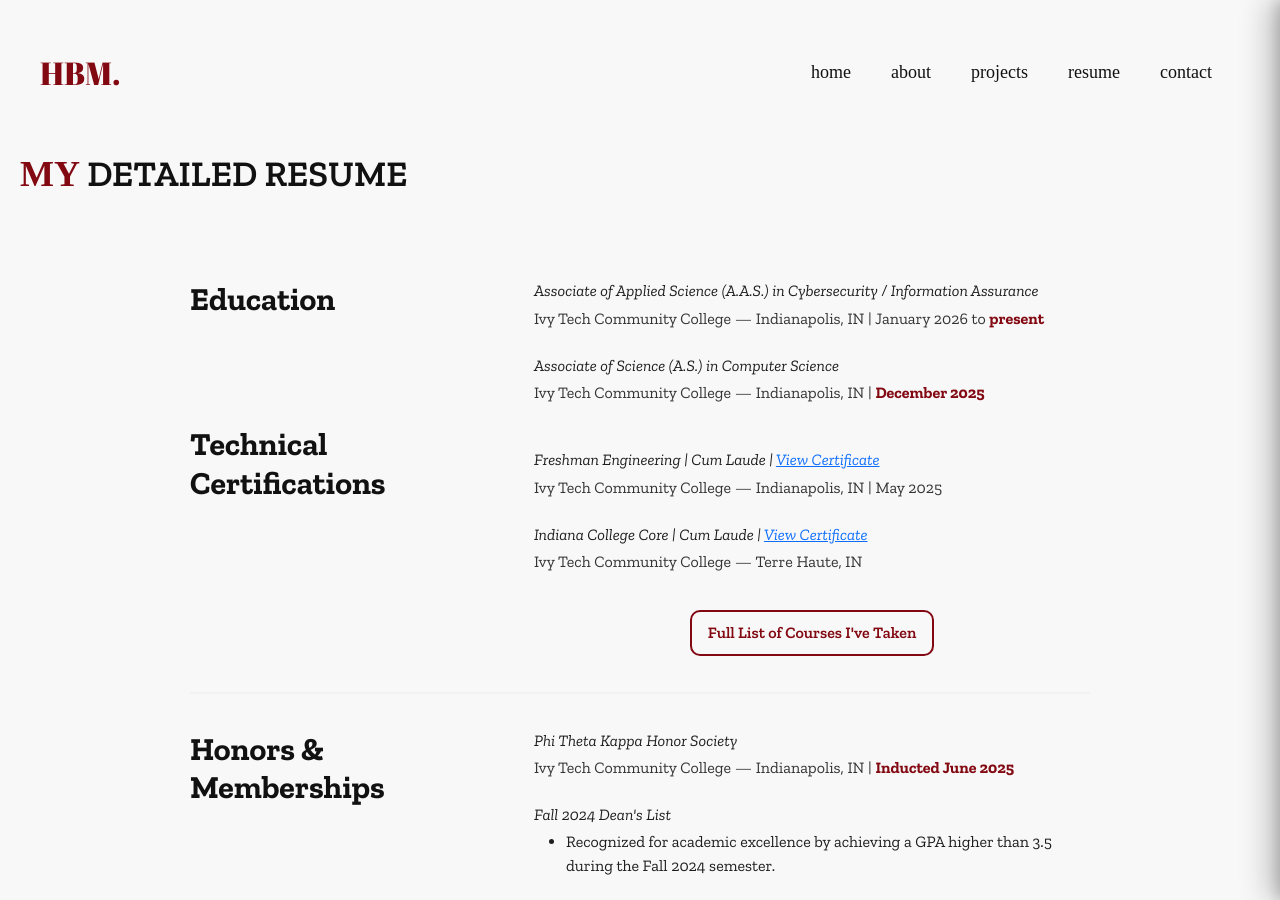
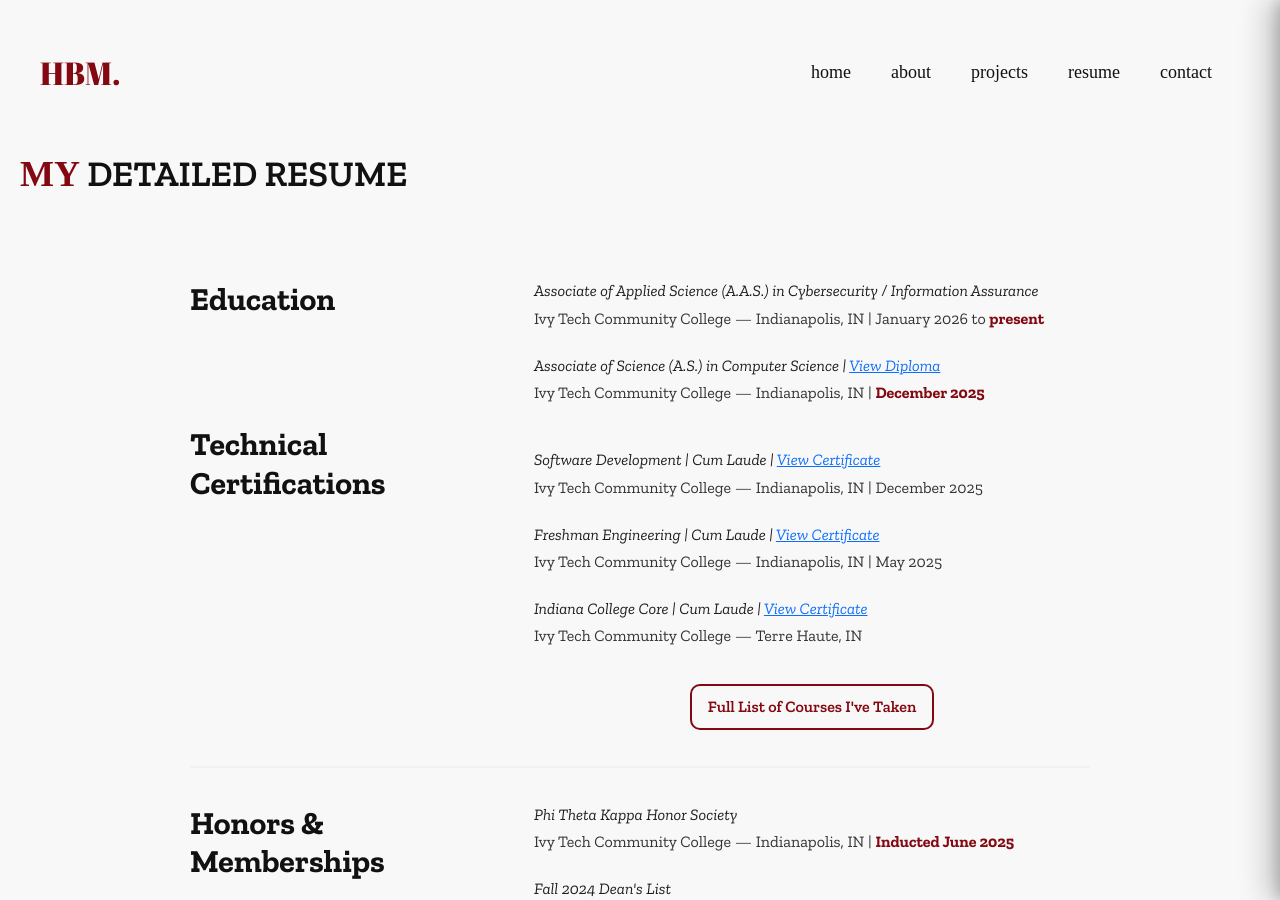
Before and after one commit to HersheyMarbeda/hersheymarbeda.github.io, a Jekyll site: the page built from resume.md, in a window 1280 px wide and 900 px high. Built offline with Jekyll 4.4.1, drawn with Linux system fonts in a browser that asks for light colours; some web fonts are replaced; part of the change alters nothing that is shown; some of the changed text lies outside the part shown.

Commit message:
Added Details

```diff
--- a/_includes/footer.html
+++ b/_includes/footer.html
@@ -2,7 +2,7 @@
 <footer class="site-footer">
   <div class="container">
     <div class="credits">
-        <p>&copy; November 2025 Hershey Marbeda. All rights reserved.</p>
+        <p>&copy; January 2025 Hershey Marbeda. All rights reserved.</p>
     </div>
     <div class="social-links">
         <a href="https://www.linkedin.com/in/hershey-marbeda/" target="_blank" rel="noopener noreferrer">
--- a/resume.md
+++ b/resume.md
@@ -16,11 +16,14 @@ permalink: /resume/
                     <div class="degree">Associate of Applied Science (A.A.S.) in Cybersecurity / Information Assurance</div>
                     <div class="school">Ivy Tech Community College — Indianapolis, IN | January 2026 to <span class="dates">present</span></div>
                     <br>
-                    <div class="degree">Associate of Science (A.S.) in Computer Science</div>
+                    <div class="degree">Associate of Science (A.S.) in Computer Science | <a href="https://www.parchment.com/u/award/3fea8f8892adbab17964906f4fc666b6" target="_blank" rel="noopener noreferrer">View Diploma</a></div>
                     <div class="school">Ivy Tech Community College — Indianapolis, IN | <span class="dates">December 2025</span></div>
                 </dd>
                 <dt>Technical Certifications</dt>
                 <dd>
+                    <br>
+                    <div class="degree">Software Development | Cum Laude | <a href="https://www.parchment.com/u/award/04f1cc24e415a5320991c25686778917" target="_blank" rel="noopener noreferrer">View Certificate</a></div>
+                    <div class="school">Ivy Tech Community College — Indianapolis, IN | December 2025</div>
                     <br>
                     <div class="degree">Freshman Engineering | Cum Laude | <a href="https://www.parchment.com/u/award/ddb881f3031260659d3ff164562670da" target="_blank" rel="noopener noreferrer">View Certificate</a></div>
                     <div class="school">Ivy Tech Community College — Indianapolis, IN | May 2025</div>
@@ -93,14 +96,33 @@ permalink: /resume/
             <div id="courses-content" style="display:none;">
                 <h4>A.S. in Computer Science Coursework</h4>
                 <ul>
-                    <li>CSCI 101: Computer Science I</li>
-                    <li>Network Fundamentals</li>
-                    <li>Operating Systems</li>
-                    <li>Linux Administration</li>
+                    <li>CSCI 101: Computer Science I (using C++)</li>
+                    <li>CSCI 201: Computer Science II (using C++)</li>
+                    <li>CSCI 202: Data Structures (using C++) </li>
+                    <li>CSCI 220: Software Development using Python</li>
+                    <li>CSCI 105: Discrete Logic for Computers</li>
+                    <li>CSCI 210: Database Systems (SQL, SQLite)</li>
+                    <li>INFM 109: Informatics Fundamentals</li>
+                    <li>SDEV 120: Computing Logic</li>
+                    <li>MATH 211: Calculus I</li>
+                    <li>MATH 212: Calculus II</li>
+                    <li>PHYS 220: Mechanics</li>
+                    <li>PHYS 221: Heat, Electric and Optics</li>
+                    <li>FREN 101: French Level I</li>
+                    <li>SOCI 111: Intro. to Sociology</li>
+                    <li>PSYC 101: Intro. to Psychology</li>
+                    <li>COMM 101: Fundamentals Public Speaking</li>
+                    <li>SDEV 265: Software Analysis</li>
                 </ul>
-                <p> MORE TO COME</p>
                 <h4>A.A.S. in Cybersecurity / Information Assurance Coursework</h4>
-                <p> MORE TO COME</p>
+                <ul>
+                    <li>CSIA 105: Intro. to Cyber Security/Information Assurance</li>
+                    <li>CSIA 115: Cyber Ops </li>
+                    <li>ITSP: IT Support Essentials I (Lab: CompTIA A+ Core 1)</li>
+                    <li>ITSP: IT Support Essentials II (Lab: CompTIA A+ Core 2)</li>
+                    <li>SVAD 111: Linux and Virtualization (Lab: AWS Learning, and using Virtual Machines)</li>
+                </ul>
+                <p>*** MORE TO COME ***</p>
             </div>
             <!-- <button type="button" id="download-resume" class="btn btn-outline-primary" data-url="{{ '/Resume-Hershey Marbeda.pdf' | relative_url }}">View My Resume</button> -->
             <!-- In case my resume is still on processing again -->
```
